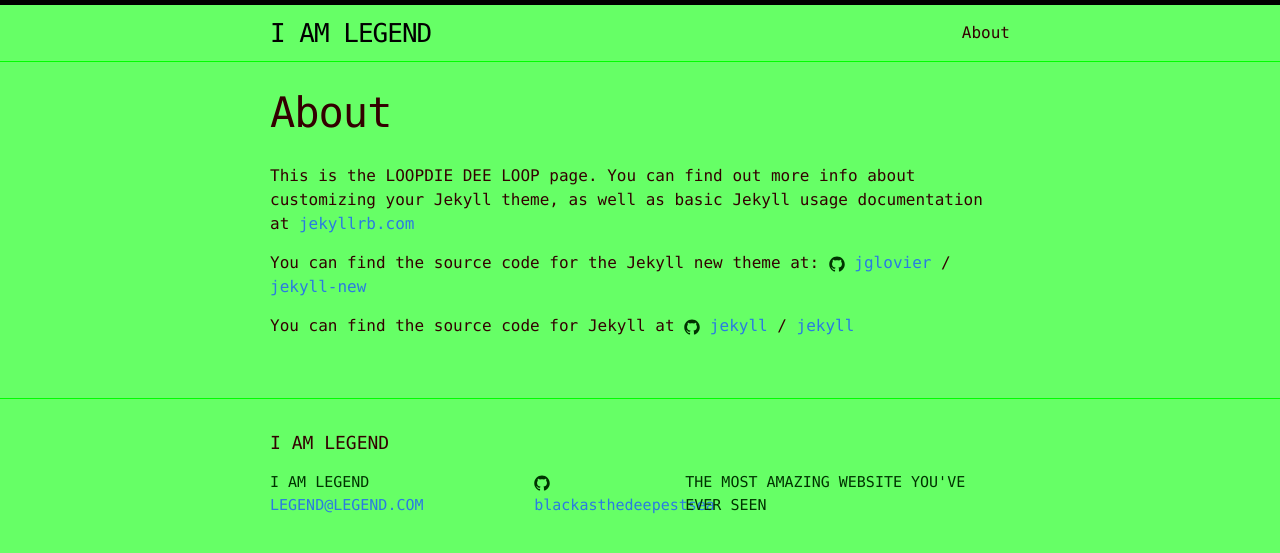
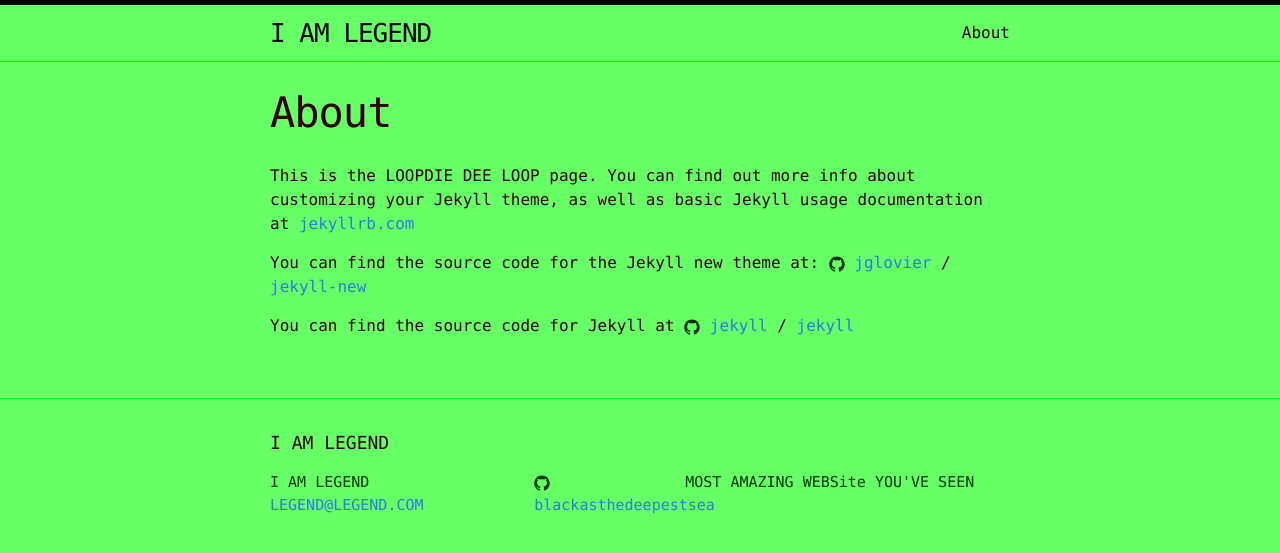
Before and after one commit to Blackasthedeepestsea/blackasthedeepestsea.github.io, a Jekyll site: the page built from about.md, in a window 1280 px wide. Shown: the top 553 px of the page. Built offline with Jekyll 4.4.1, drawn with Linux system fonts in a browser that asks for light colours.

Commit message:
Update _config.yml

```diff
--- a/_config.yml
+++ b/_config.yml
@@ -9,10 +9,9 @@
 title: "I AM LEGEND"
 email: LEGEND@LEGEND.COM
 description: > # this means to ignore newlines until "baseurl:"
-  THE MOST AMAZING WEBSITE YOU'VE EVER SEEN
+          MOST AMAZING WEBSite YOU'VE SEEN
 baseurl: "" # the subpath of your site, e.g. /blog
 url: "http://yourdomain.com" # the base hostname & protocol for your site
-twitter_username: jekyllrb
 github_username:  blackasthedeepestsea
 
 # Build settings
```
